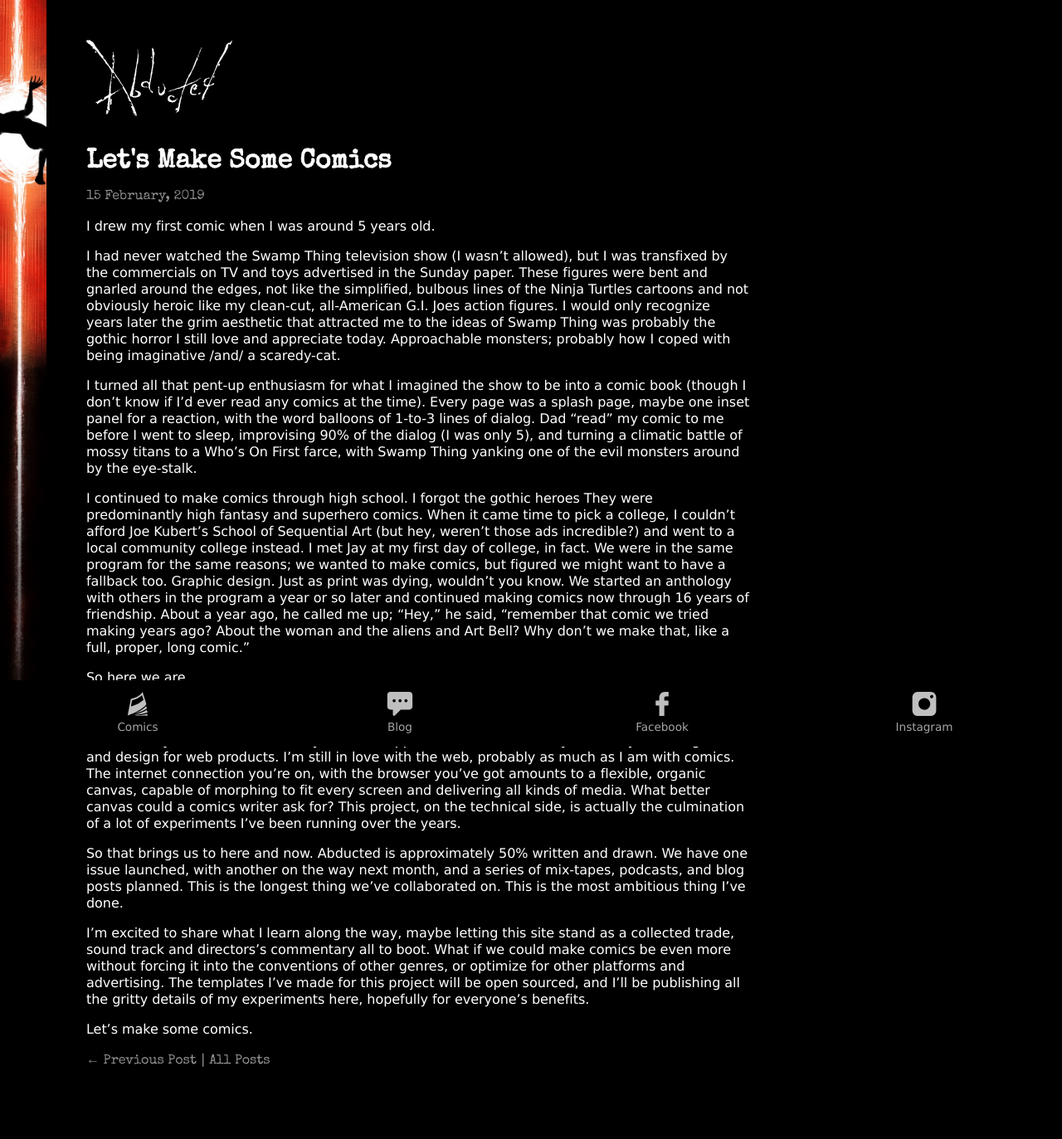
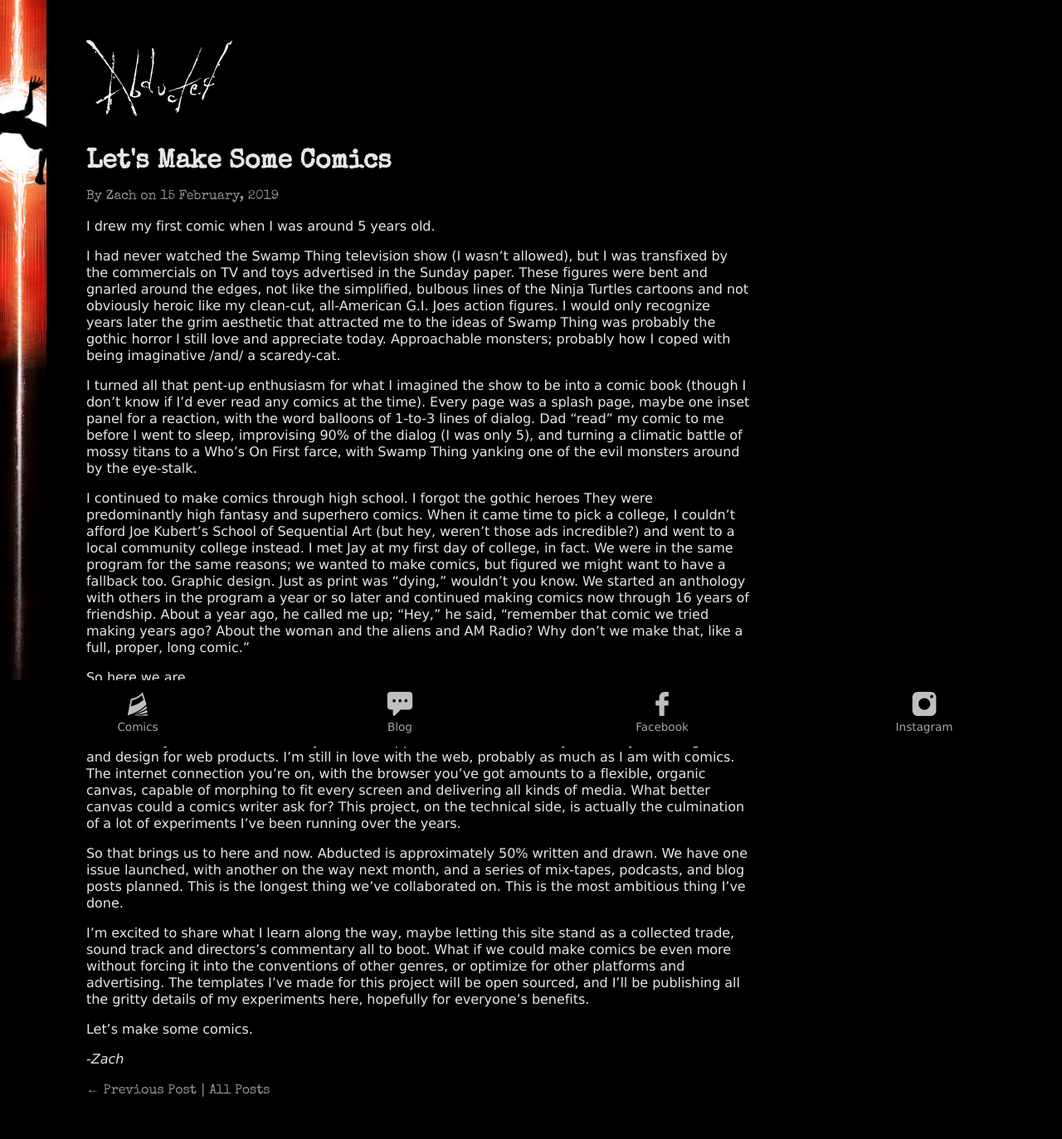
Before and after one commit to zherring/abducted-thecomic, a Jekyll site: the page built from _posts/2019-02-15-Itbegins.md, in a window 1280 px wide. Shown: the whole page at 83% size. Built offline with Jekyll 4.4.1, drawn with Linux system fonts in a browser that asks for light colours; before the commit the page ends 1337 px from its top, so only the background shows below that.

Commit message:
blog template tweaks

```diff
--- a/_layouts/blog-post.html
+++ b/_layouts/blog-post.html
@@ -6,7 +6,7 @@
             <section id="post">
               <a href="/blog">{% include logo.html %}</a>
               <h1 class="typewr">{{ page.title }}</h1>
-              <aside class="typewr gray">{{ page.date | date: "%-d %B, %Y" }}</aside>
+              <aside class="typewr gray">{% if page.author %}By {{ page.author }} on {% endif %}{{ page.date | date: "%-d %B, %Y" }}</aside>
 
               {{ content }}
 
--- a/_posts/2019-02-15-Itbegins.md
+++ b/_posts/2019-02-15-Itbegins.md
@@ -3,6 +3,7 @@ layout: blog-post
 title: Let's Make Some Comics
 permalink: /blog/make-comics/
 tags: blog
+author: Zach
 
 ---
 
@@ -12,7 +13,7 @@ I had never watched the Swamp Thing television show (I wasn’t allowed), but I
 
 I turned all that pent-up enthusiasm for what I imagined the show to be into a comic book (though I don’t know if I’d ever read any comics at the time). Every page was a splash page, maybe one inset panel for a reaction, with the word balloons of 1-to-3 lines of dialog. Dad “read” my comic to me before I went to sleep, improvising 90% of the dialog (I was only 5), and turning a climatic battle of mossy titans to a Who’s On First farce, with Swamp Thing yanking one of the evil monsters around by the eye-stalk.
 
-I continued to make comics through high school. I forgot the gothic heroes They were predominantly high fantasy and superhero comics. When it came time to pick a college,  I couldn’t  afford Joe Kubert’s School of Sequential Art (but hey, weren’t those ads incredible?) and went to a local community college instead.  I met Jay at my first day of college, in fact. We were in the same program for the same reasons; we wanted to make comics, but figured we might want to have a fallback too. Graphic design. Just as print was dying, wouldn’t you know. We started an anthology with others in the program a year or so later and continued making comics now through 16 years of friendship. About a year ago, he called me up; “Hey,” he said, “remember that comic we tried making years ago? About the woman and the aliens and Art Bell? Why don’t we make that, like a full, proper, long comic.”
+I continued to make comics through high school. I forgot the gothic heroes They were predominantly high fantasy and superhero comics. When it came time to pick a college,  I couldn’t  afford Joe Kubert’s School of Sequential Art (but hey, weren’t those ads incredible?) and went to a local community college instead.  I met Jay at my first day of college, in fact. We were in the same program for the same reasons; we wanted to make comics, but figured we might want to have a fallback too. Graphic design. Just as print was "dying," wouldn’t you know. We started an anthology with others in the program a year or so later and continued making comics now through 16 years of friendship. About a year ago, he called me up; “Hey,” he said, “remember that comic we tried making years ago? About the woman and the aliens and AM Radio? Why don’t we make that, like a full, proper, long comic.”
 
 So here we are.
 
@@ -23,3 +24,5 @@ So that brings us to here and now. Abducted is approximately 50% written and dra
 I’m excited to share what I learn along the way, maybe letting this site stand as a collected trade, sound track and directors’s commentary all to boot. What if we could make comics be even more without forcing it into the conventions of other genres, or optimize for other platforms and advertising. The templates I’ve made for this project will be open sourced, and I’ll be publishing all the gritty details of my experiments here, hopefully for everyone’s benefits.
 
 Let’s make some comics.
+
+_-Zach_
--- a/_sass/_base.scss
+++ b/_sass/_base.scss
@@ -20,6 +20,7 @@ body {
   color: #fff;
   text-align: center;
   line-height: 1.25rem;
+  color: #e6e6e6;
 
   letter-spacing: -.00278rem;
   -moz-osx-font-smoothing: grayscale;
```
Also changed, not shown: _posts/2019-02-28-podcast.md (+1 -1 lines), 5 other files.
